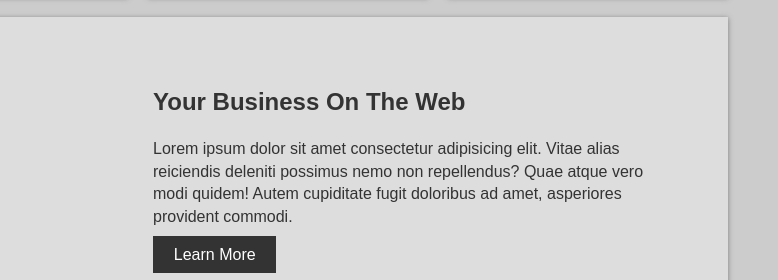
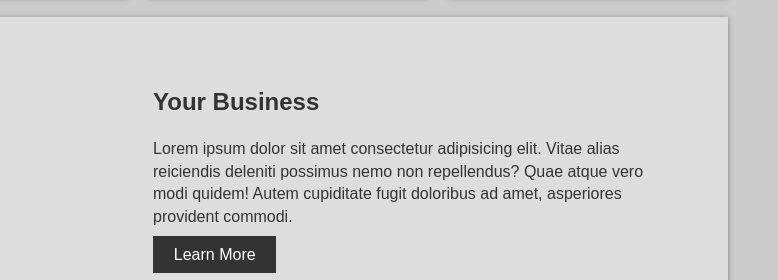
Before and after one commit to Santu414/Grid-App, a plain HTML site: page index.html in a window 1280 px wide. Shown: the part 951-1231 px from the top of the page, 502-1280 px from the left. Drawn offline with Linux system fonts and the light colour scheme.

Commit message:
Modified in index.html

```diff
--- a/index.html
+++ b/index.html
@@ -73,7 +73,7 @@
       <section class="info">
         <img src="https://image.ibb.co/j4Qz8x/pic1.jpg" alt="">
         <div>
-          <h2>Your Business On The Web</h2>
+          <h2>Your Business </h2>
           <p>Lorem ipsum dolor sit amet consectetur adipisicing elit. Vitae alias reiciendis deleniti possimus nemo non repellendus?
             Quae atque vero modi quidem! Autem cupiditate fugit doloribus ad amet, asperiores provident commodi.</p>
           <a href="#" class="btn">Learn More</a>
```
